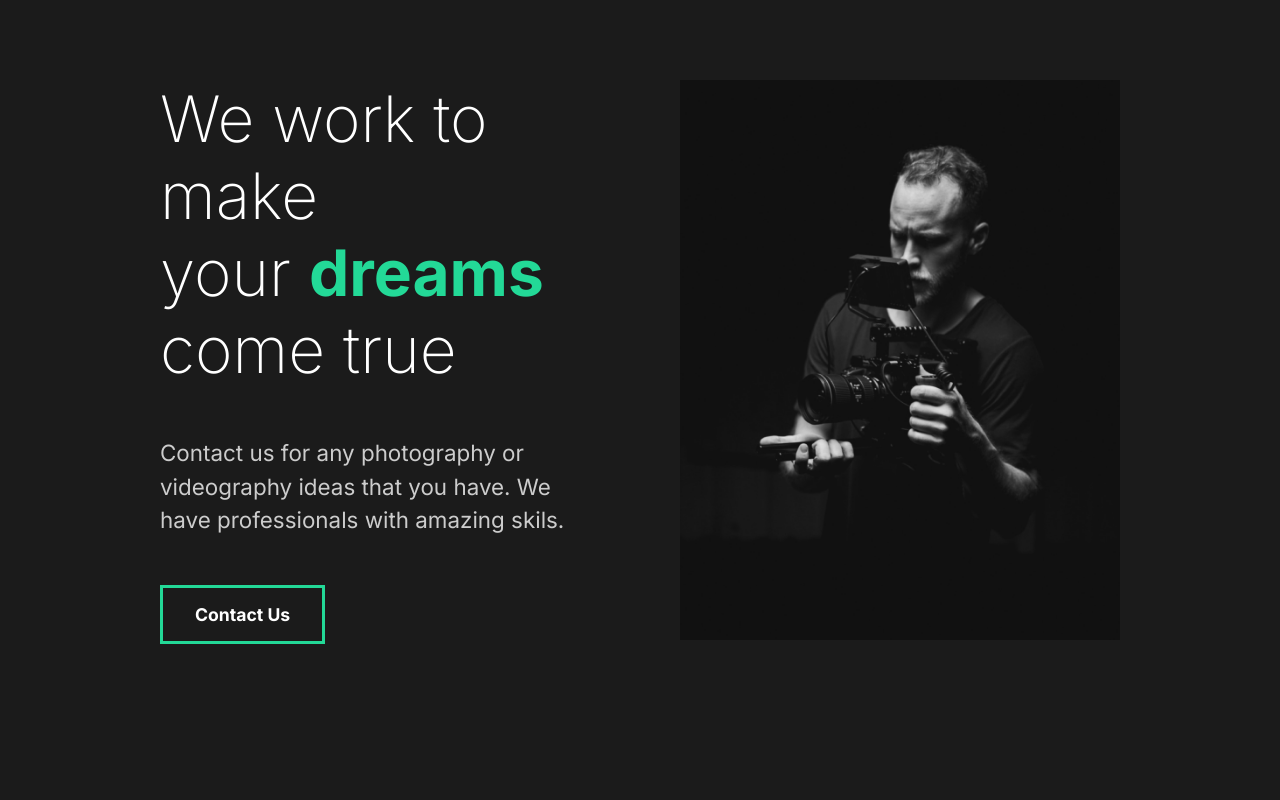
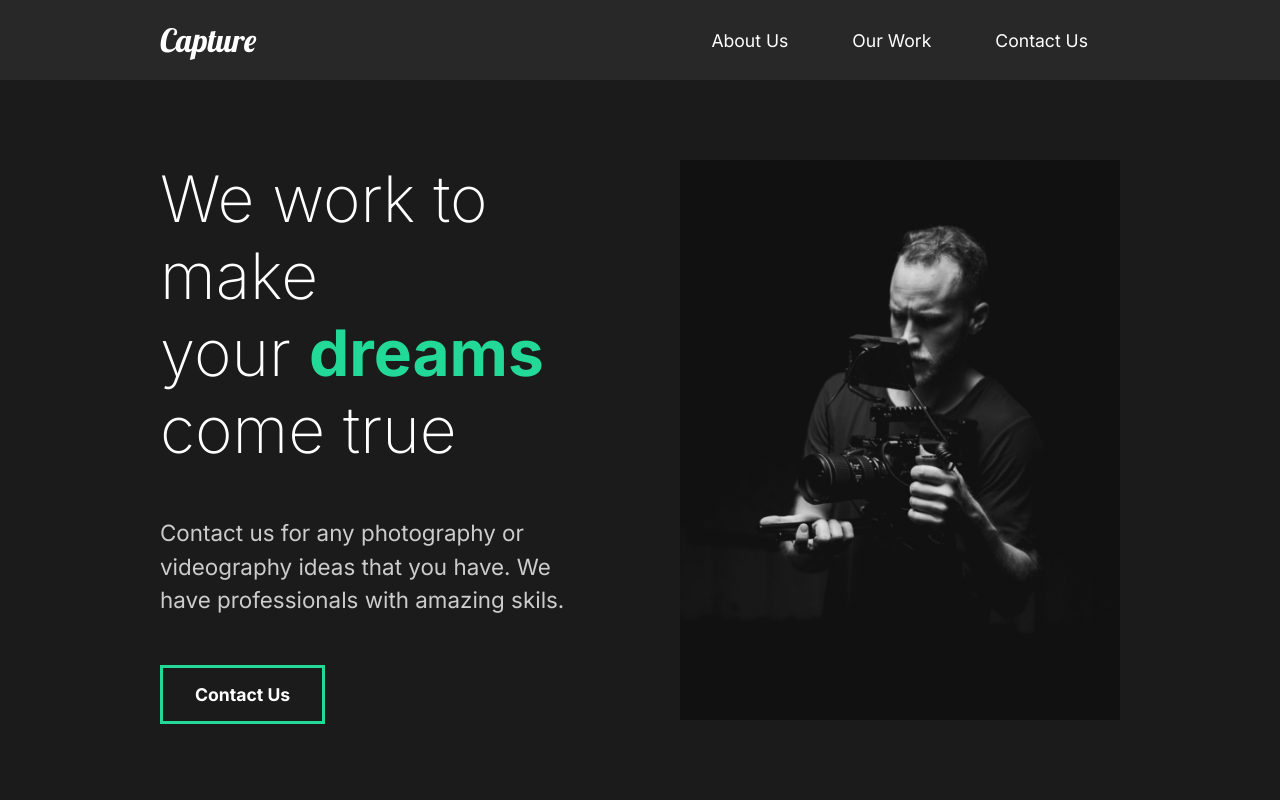
Before and after one commit to softXengineer/capture-react, a React (Create React App) app: page / in a window 1280 px wide. Shown: the top 800 px of the page. Built offline with nearby package versions, Linux system fonts and the light colour scheme.

Commit message:
Creating and styling nav component

```diff
--- a/src/App.js
+++ b/src/App.js
@@ -1,9 +1,11 @@
 import "./App.css";
+import Nav from "./components/nav/nav.component";
 import AboutUs from "./pages/AboutUs";
 
 function App() {
   return (
     <div className="App">
+      <Nav />
       <AboutUs />
     </div>
   );
--- /dev/null
+++ b/src/components/nav/nav.component.jsx
@@ -0,0 +1,27 @@
+import React from "react";
+import "./nav.styles.scss";
+
+const Nav = () => {
+  return (
+    <nav>
+      <h1>
+        <a id="logo" href="#">
+          Capture
+        </a>
+      </h1>
+      <ul>
+        <li>
+          <a href="#">About Us</a>
+        </li>
+        <li>
+          <a href="#">Our Work</a>
+        </li>
+        <li>
+          <a href="#">Contact Us</a>
+        </li>
+      </ul>
+    </nav>
+  );
+};
+
+export default Nav;
--- /dev/null
+++ b/src/components/nav/nav.styles.scss
@@ -0,0 +1,30 @@
+nav {
+  min-height: 10vh;
+  display: flex;
+  justify-content: space-between;
+  align-items: center;
+  margin: auto;
+  padding: 1rem 10rem;
+  background-color: #282828;
+
+  #logo {
+    font-size: 2rem;
+    font-family: "Lobster", cursive;
+    font-weight: lighter;
+  }
+
+  a {
+    color: #fff;
+  }
+
+  ul {
+    display: flex;
+    list-style: none;
+    li {
+      position: relative;
+    }
+    a {
+      padding: 1rem 2rem;
+    }
+  }
+}
```
